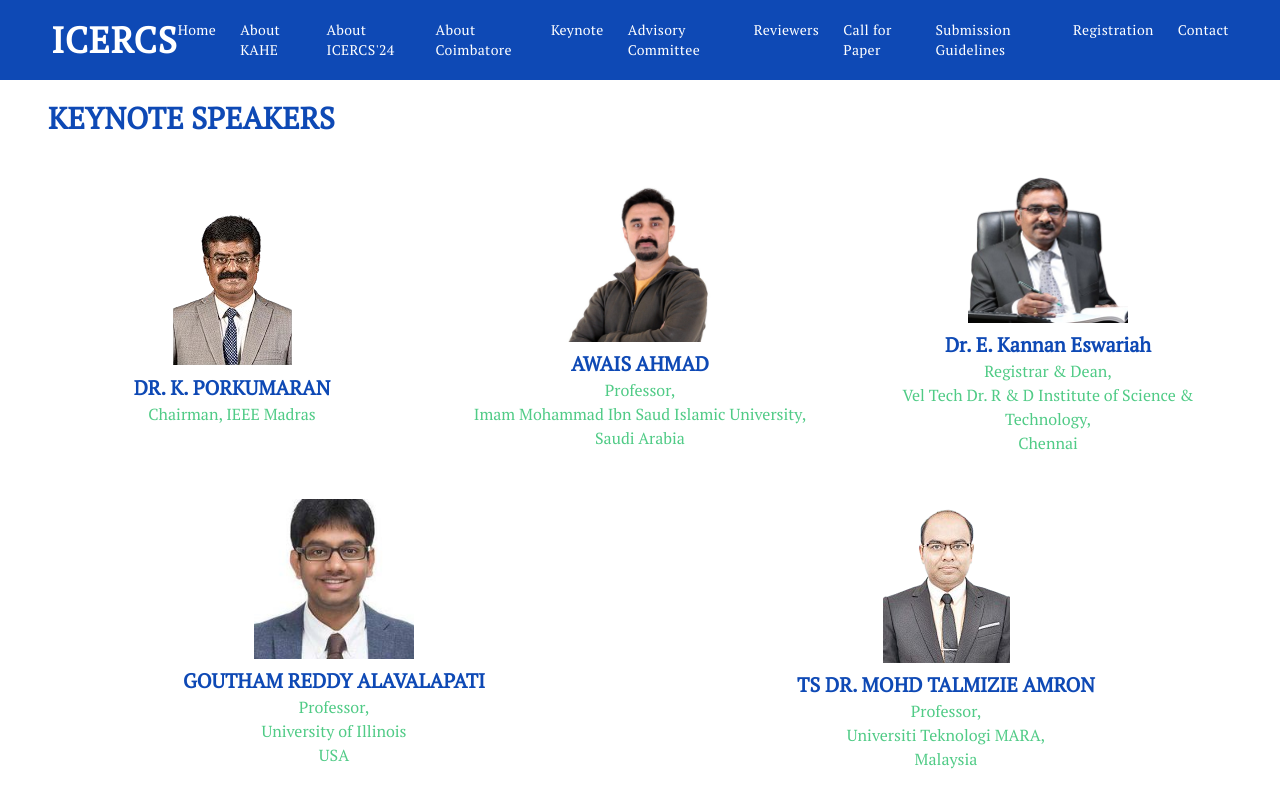
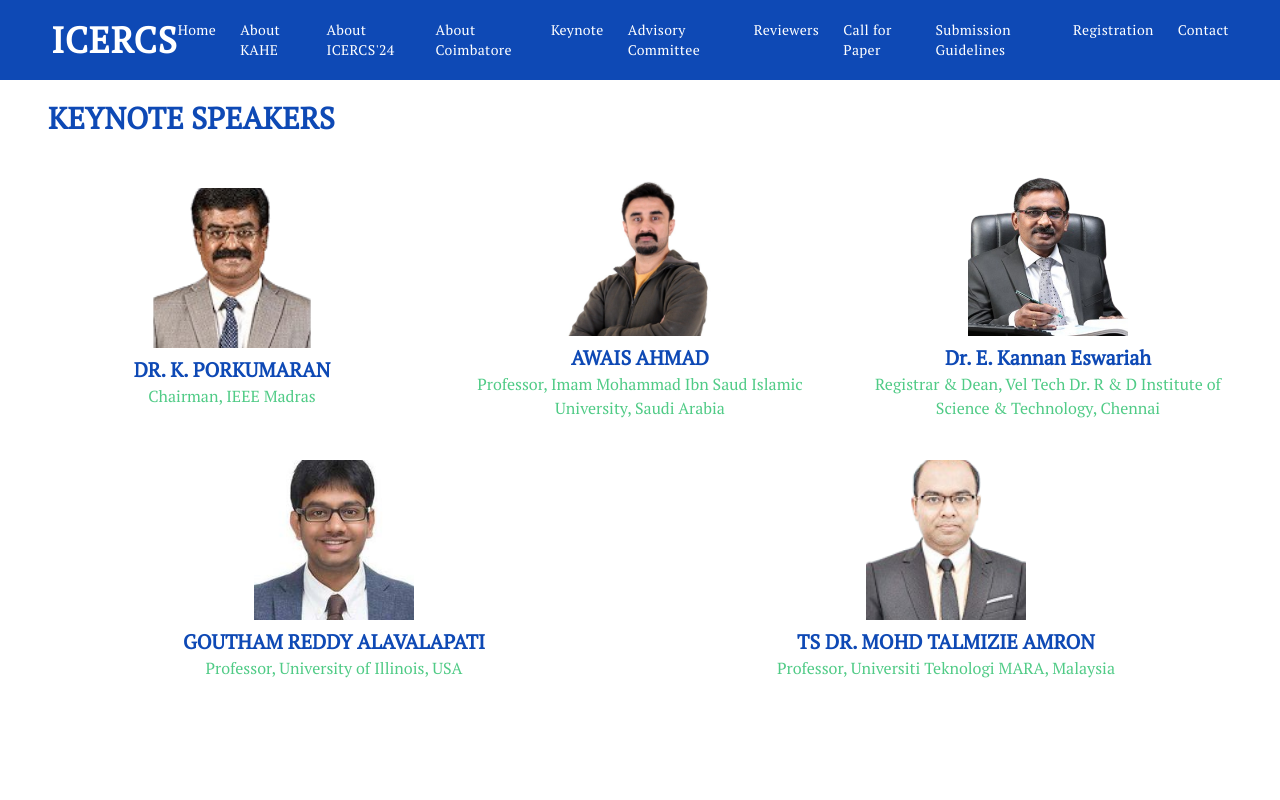
Before and after one commit to kazuma-0/icercs-v2, a Next.js app: page /keynote-speakers in a window 1280 px wide. Built offline with nearby package versions, Linux system fonts and the light colour scheme.

Commit message:
refactor: Update speaker cards on keynote speakers page
- Refactor the code to use a reusable Speaker Card component
- Update the speaker information and images
- Improve the layout and styling of the speaker cards

```diff
--- a/src/app/keynote-speakers/page.tsx
+++ b/src/app/keynote-speakers/page.tsx
@@ -5,62 +5,75 @@
         Keynote Speakers
       </h2>
       <div className="grid md:grid-cols-3 pt-10 gap-10">
-        <div className="items-center justify-center flex h-full w-full flex-col">
-          <img src="/images/keynote/1.png" alt="" />
-          <h4 className="text-primary font-bold text-xl pt-2">
-            DR. K. PORKUMARAN
-          </h4>
-          <div className="text-center text-secondary">
-            <p>Chairman, IEEE Madras</p>
-            {/* <p> Section & Principal,</p> */}
-            {/* <p>Sri Sairam Engineering College</p> */}
+        {/* Reusable Speaker Card Component */}
+        {[
+          {
+            imgSrc: "/images/keynote/1.png",
+            name: "DR. K. PORKUMARAN",
+            title: "Chairman, IEEE Madras",
+          },
+          {
+            imgSrc: "/images/keynote/2.png",
+            name: "AWAIS AHMAD",
+            title:
+              "Professor, Imam Mohammad Ibn Saud Islamic University, Saudi Arabia",
+          },
+          {
+            imgSrc: "/images/keynote/wh.png",
+            name: "Dr. E. Kannan Eswariah",
+            title:
+              "Registrar & Dean, Vel Tech Dr. R & D Institute of Science & Technology, Chennai",
+          },
+        ].map((speaker, index) => (
+          <div
+            key={index}
+            className="flex flex-col items-center justify-center h-full w-full"
+          >
+            <img
+              src={speaker.imgSrc}
+              alt={speaker.name}
+              className="w-[160px] h-[160px] object-cover"
+            />
+            <h4 className="text-primary font-bold text-xl pt-2 text-center">
+              {speaker.name}
+            </h4>
+            <div className="text-center text-secondary">
+              <p>{speaker.title}</p>
+            </div>
           </div>
-        </div>
-        <div className="items-center justify-center flex h-full w-full flex-col">
-          <img src="/images/keynote/2.png" className="w-[160px]" alt="" />
-          <h4 className="text-primary font-bold text-xl pt-2">AWAIS AHMAD</h4>
-          <div className="text-center text-secondary">
-            <p>Professor, </p>
-            <p>Imam Mohammad Ibn Saud Islamic University,</p>
-            <p>Saudi Arabia</p>
-          </div>
-        </div>
-        <div className="items-center justify-center flex h-full w-full flex-col">
-          <img src="/images/keynote/wh.png" alt="" className="w-[160px]" />
-          <h4 className="text-primary font-bold text-xl pt-2">
-            Dr. E. Kannan Eswariah
-          </h4>
-          <div className="text-center text-secondary">
-            <p>Registrar & Dean,</p>
-            <p>Vel Tech Dr. R & D Institute of Science & Technology,</p>
-            <p>Chennai</p>
-          </div>
-        </div>
+        ))}
       </div>
       <div className="grid md:grid-cols-2 pt-10 gap-10">
-        <div className="items-center justify-center flex h-full w-full flex-col">
-          <img src="/images/keynote/3.png" className="w-[160px]" alt="" />
-          <h4 className="text-primary font-bold text-xl pt-2">
-            GOUTHAM REDDY ALAVALAPATI
-          </h4>
-          <div className="text-center  text-secondary">
-            <p>Professor,</p>
-            <p> University of Illinois</p>
-            <p>USA</p>
+        {/* Reusable Speaker Card Component */}
+        {[
+          {
+            imgSrc: "/images/keynote/3.png",
+            name: "GOUTHAM REDDY ALAVALAPATI",
+            title: "Professor, University of Illinois, USA",
+          },
+          {
+            imgSrc: "/images/keynote/6.png",
+            name: "TS DR. MOHD TALMIZIE AMRON",
+            title: "Professor, Universiti Teknologi MARA, Malaysia",
+          },
+        ].map((speaker, index) => (
+          <div
+            key={index}
+            className="flex flex-col items-center justify-center h-full w-full"
+          >
+            <img
+              src={speaker.imgSrc}
+              alt={speaker.name}
+              className="w-[160px] h-[160px] object-cover"
+            />
+            <h4 className="text-primary font-bold text-xl pt-2 text-center">
+              {speaker.name}
+            </h4>
+            <div className="text-center text-secondary">
+              <p>{speaker.title}</p>
+            </div>
           </div>
-        </div>
-
-        <div className="items-center justify-center flex h-full w-full flex-col">
-          <img src="/images/keynote/6.png" alt="" />
-          <h4 className="text-primary font-bold text-xl pt-2">
-            TS DR. MOHD TALMIZIE AMRON
-          </h4>
-          <div className="text-center  text-secondary">
-            <p>Professor,</p>
-            <p> Universiti Teknologi MARA,</p>
-            <p>Malaysia</p>
-          </div>
-        </div>
+        ))}
       </div>
     </div>
   );
--- a/src/app/page.tsx
+++ b/src/app/page.tsx
@@ -18,34 +18,32 @@
         <div className="md:hmax flex flex-col">
           <div className="flex-1 py-5">
             {/* Logos and Conference Info */}
-            <div className="flex justify-center ">
-              <div>
+            <div className="w-full">
+              <div className="flex justify-evenly">
                 <Image
                   src="/images/logos/logo.avif"
                   alt="das"
-                  width={140}
-                  height={120}
+                  width={130}
+                  height={100}
                   className="shrink-0"
                 />
                 <Image
                   src="/images/kiic.png"
                   alt="das"
-                  width={250}
-                  height={120}
+                  width={230}
+                  height={100}
                 />
-              </div>
-              <div>
                 <Image
                   src="/images/iic.png"
                   alt="das"
-                  width={250}
-                  height={120}
+                  width={230}
+                  height={100}
                 />
                 <Image
                   src="/images/icercs.png"
                   alt="das"
-                  width={150}
-                  height={120}
+                  width={130}
+                  height={100}
                 />
               </div>
             </div>
```
